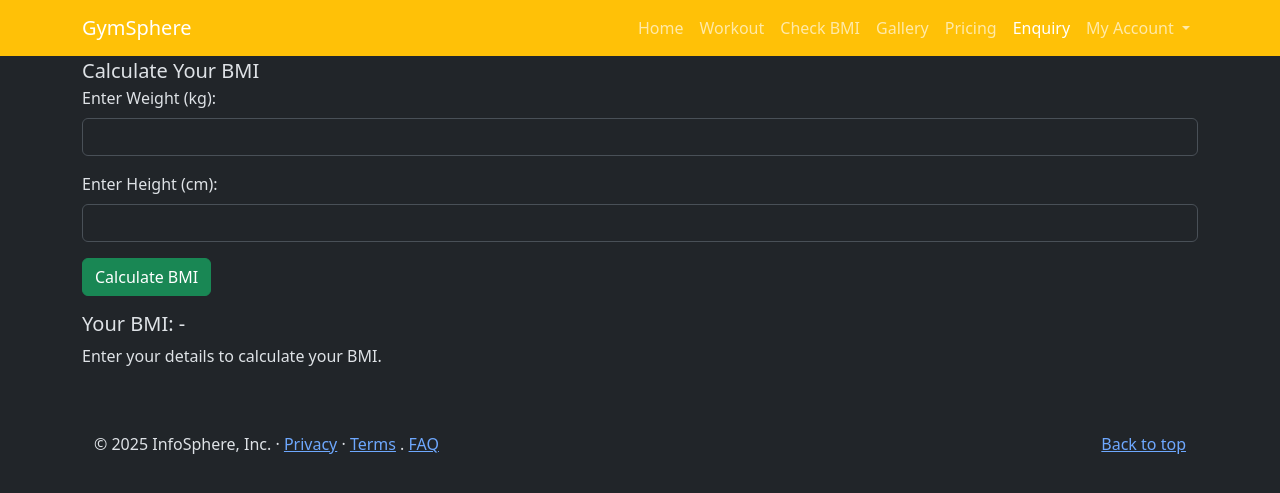
After one commit to alok1304/GymSphere, a Django app: page /bmi/ in a window 1280 px wide. The commit adds this page. Shown: the top 493 px of the page. Run offline with Django 5.2, Linux system fonts and the light colour scheme; some libraries are stand-ins or nearby versions.

Commit message:
adding BMI & workoutPlan

```diff
--- a/gymManageSystem/settings.py
+++ b/gymManageSystem/settings.py
@@ -123,6 +123,7 @@ USE_TZ = True
 # https://docs.djangoproject.com/en/5.1/howto/static-files/
 
 STATIC_URL = 'static/'
+STATICFILES_DIRS=[os.path.join(BASE_DIR,'static')]
 
 
 MEDIA_URL = '/media/'
--- /dev/null
+++ b/main/templates/bmi.html
@@ -0,0 +1,71 @@
+{% extends "layout.html" %}
+
+{% block title %}
+    Check BMI
+{% endblock %}
+
+{% block script %}
+
+<script>
+  function calculateBMI() {
+    // Get weight and height values from the inputs
+    const weight = parseFloat(document.getElementById("weight").value);
+    const height = parseFloat(document.getElementById("height").value) / 100; // Convert height to meters
+
+    // Check if weight and height are valid
+    if (isNaN(weight) || isNaN(height) || weight <= 0 || height <= 0) {
+      alert("Please enter valid values for both weight and height.");
+      return;
+    }
+
+    // Calculate BMI
+    const bmi = weight / (height * height);
+
+    // Display the result
+    document.getElementById("bmiResult").innerText = bmi.toFixed(2);
+
+    // Display a message based on BMI value
+    let message = '';
+    if (bmi < 18.5) {
+      message = "You are underweight.";
+    } else if (bmi >= 18.5 && bmi < 24.9) {
+      message = "You have a normal weight.";
+    } else if (bmi >= 25 && bmi < 29.9) {
+      message = "You are overweight.";
+    } else {
+      message = "You are obese.";
+    }
+    document.getElementById("bmiMessage").innerText = message;
+  }
+</script>
+
+{% endblock script %}
+
+{% block content %}
+<!-- BMI Modal -->
+
+<div class="modal-header">
+  <h5 class="modal-title" id="bmiModalLabel">Calculate Your BMI</h5>
+</div>
+
+<div class="modal-body">
+  <form id="bmiForm">
+    <div class="mb-3">
+      <label for="weight" class="form-label">Enter Weight (kg):</label>
+      <input type="number" id="weight" class="form-control" min="1" required>
+    </div>
+    <div class="mb-3">
+      <label for="height" class="form-label">Enter Height (cm):</label>
+      <input type="number" id="height" class="form-control" min="1" required>
+    </div>
+    <button type="button" class="btn btn-success" onclick="calculateBMI()">Calculate BMI</button>
+  </form>
+  <div class="mt-3">
+    <h5>Your BMI: <span id="bmiResult">-</span></h5>
+    <p id="bmiMessage">Enter your details to calculate your BMI.</p>
+  </div>
+</div>
+
+
+
+{% endblock %}
--- a/main/templates/home.html
+++ b/main/templates/home.html
@@ -7,11 +7,11 @@
 {% block content %}
      <main>
 <!-- Banner Start -->
-<div id="carouselExampleControls" class="carousel slide" data-bs-ride="carousel" style="max-height: 500px; overflow: hidden;">
+<div id="carouselExampleControls" class="carousel slide" data-bs-ride="carousel" style="height: 80vh; overflow: hidden;">
   <div class="carousel-inner">
     {% for banner in banners %}
     <div class="carousel-item {% if forloop.counter == 1 %} active {% endif %}">
-      <img src="{{banner.img.url}}" class="d-block w-100" alt="Slide {{ forloop.counter }}" style="object-fit: cover; max-height: 500px;">
+      <img src="{{banner.img.url}}" class="d-block w-100" alt="Slide {{ forloop.counter }}" style="object-fit: cover; height: 100vh; width: 100vw;">
     </div>
     {% endfor %}
   </div>
@@ -25,6 +25,7 @@
   </button>
 </div>
 <!-- End Banner -->
+
 
 		<!-- Services -->
 <section class="container my-4">
--- a/main/templates/layout.html
+++ b/main/templates/layout.html
@@ -5,21 +5,24 @@
     <meta charset="UTF-8">
     <meta name="viewport" content="width=device-width, initial-scale=1.0">
 
-   <title>
+    <title>
         {% block title %}
         GymSphere
         {% endblock %}
     </title>
 
     {% block script %}
-
     {% endblock %}
 
-  {% load bootstrap5 %}
-  {% bootstrap_css %}
-  {% bootstrap_javascript %}
+    {% load bootstrap5 %}
+    {% bootstrap_css %}
 
+    <!-- CSS file here -->
+    <link rel="stylesheet" href="{% static 'css/styles.css' %}">
+
+    {% bootstrap_javascript %}
 </head>
+
 <body >
    <nav class="navbar navbar-expand-lg navbar-light bg-warning" >
 	  <div class="container">
@@ -31,6 +34,12 @@
 	      <ul class="navbar-nav ms-auto">
 	        <li class="nav-item">
 	          <a class="nav-link" aria-current="page" href="{% url "home" %}">Home</a>
+	        </li>
+			<li class="nav-item">
+	          <a class="nav-link" aria-current="page" href="{% url "workout" %}">Workout</a>
+	        </li>
+			<li class="nav-item">
+	          <a class="nav-link" aria-current="page" href="{% url "bmi" %}">Check BMI</a>
 	        </li>
 	        <li class="nav-item">
 	          <a class="nav-link" aria-current="page" href="{% url "gallery" %}">Gallery</a>
--- a/main/urls.py
+++ b/main/urls.py
@@ -1,5 +1,6 @@
 from . import views
 from django.urls import path
+from .views import workout_view
 
 
 urlpatterns = [
@@ -10,9 +11,11 @@ urlpatterns = [
     path('pricing/', views.pricing,name='pricing'),
     path('privacy/', views.privacy,name='privacy'),
     path('terms/', views.terms,name='terms'),
+    path('bmi/', views.bmi,name='bmi'),
     path('register/', views.register,name='register'),
     path('checkout/<int:plan_id>', views.checkout,name='checkout'),
     path('checkout_session/<int:plan_id>', views.checkout_session,name='checkout_session'),
     path('success/', views.success,name='success'),
     path('cancel/', views.cancel,name='cancel'),
+    path('workout/', workout_view, name='workout'),
 ]
--- a/main/views.py
+++ b/main/views.py
@@ -6,6 +6,9 @@ from django.shortcuts import redirect
 import stripe
 from dotenv import load_dotenv
 import os
+from .forms import WorkoutForm
+from .utils import generate_workout_plan, get_youtube_videos
+
 
 # Home Page
 def home(request):
@@ -46,6 +49,11 @@ def privacy(request):
 # terms Page
 def terms(request):
     return render(request,'terms.html')
+
+# BMI Page
+def bmi(request):
+    return render(request,'bmi.html')
+
 
 
 def register(request):
@@ -101,3 +109,20 @@ def success(request):
 # cancel Page
 def cancel(request):
     return render(request,'cancel.html')
+
+
+# workout page
+def workout_view(request):
+    plan = None
+    videos = []
+
+    if request.method == "POST":
+        form = WorkoutForm(request.POST)
+        if form.is_valid():
+            goal = form.cleaned_data["goal"]
+            plan = generate_workout_plan(goal)
+            videos = get_youtube_videos(goal + " workout")
+    else:
+        form = WorkoutForm()
+
+    return render(request, "workout.html", {"form": form, "plan": plan, "videos": videos})
--- /dev/null
+++ b/static/css/styles.css
@@ -0,0 +1,8 @@
+
+/* Make navbar sticky at the top */
+.navbar {
+    position: sticky;
+    top: 0;
+    z-index: 1000;
+    /* Ensure it stays above other content */
+}
```
Also changed, not shown: main/forms.py (+8 -0 lines), main/models.py (+17 -0 lines), main/templates/workout.html (added, +35 -0 lines), main/utils.py (added, +45 -0 lines), main/migrations/0011_workoutcategory_exercise.py (added).
